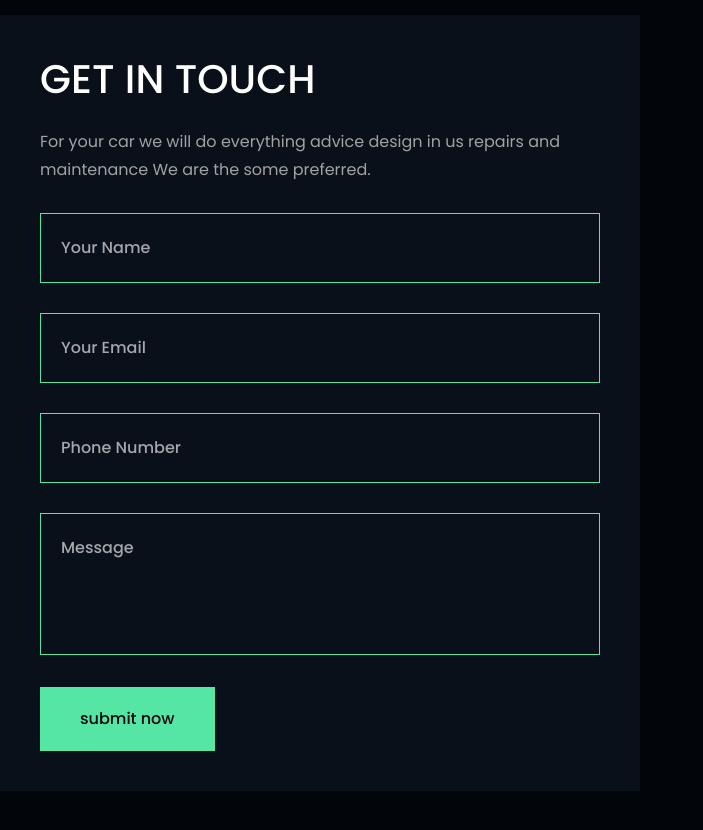
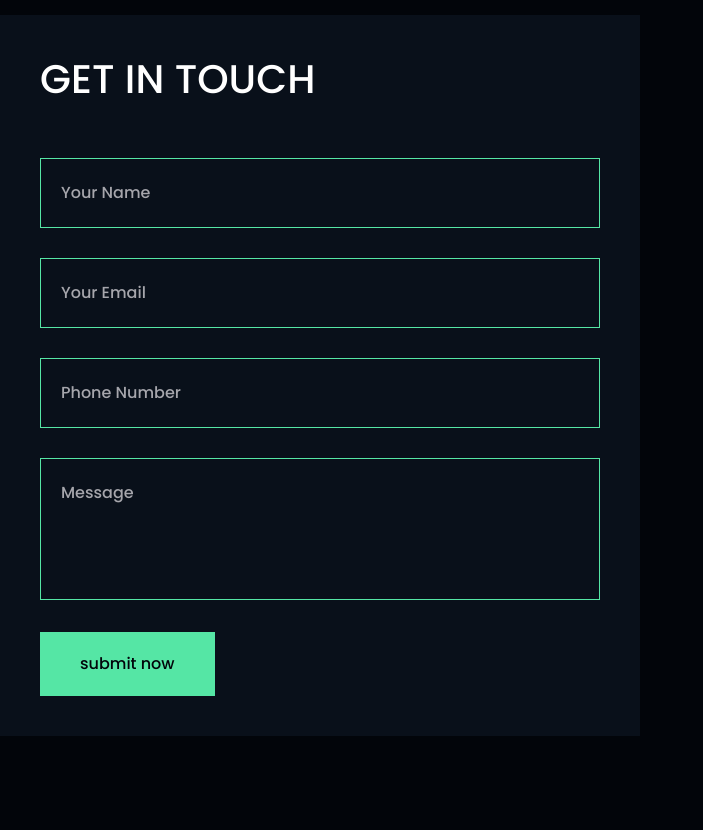
Before and after one commit to JonathanPham2/JonathanPham2.github.io, a plain HTML site: page index.html in a window 1280 px wide. Shown: the part 5280-6110 px from the top of the page, without its empty margins (0-703 px from the left). Drawn offline with Linux system fonts and the light colour scheme.

Commit message:
fixed get in touch

```diff
--- a/index.html
+++ b/index.html
@@ -477,10 +477,6 @@
             <div class="col-xl-6 col-lg-6">
               <div class="tf__design_form">
                 <h2 class="has-animation">GET IN TOUCH</h2>
-                <p class="">
-                  For your car we will do everything advice design in us repairs
-                  and maintenance We are the some preferred.
-                </p>
                 <form action="#">
                   <input class="" type="text" placeholder="Your Name" />
                   <input class="" type="email" placeholder="Your Email" />
```
